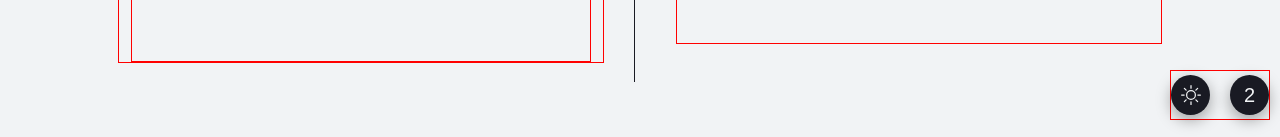
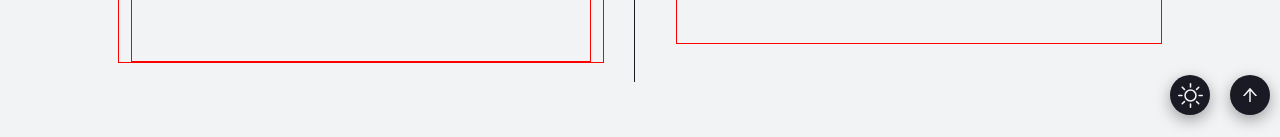
Before and after one commit to Jihun1215/TsTodoList, a React (Create React App) app: page / in a window 1280 px wide. Shown: the part 660-797 px from the top of the page. Built offline with nearby package versions, Linux system fonts and the light colour scheme.

Commit message:
Feat: CSS 제거 및 아이콘 추가

```diff
--- a/src/components/Sidebar.tsx
+++ b/src/components/Sidebar.tsx
@@ -4,6 +4,7 @@
 import { DarkModeToggleState } from "../atoms"
 import { BsMoon } from "react-icons/bs"
 import { BsSun } from "react-icons/bs"
+import { AiOutlineArrowUp } from "react-icons/ai"
 
 const Sidebar = () => {
 
@@ -25,7 +26,9 @@
             mode ? <BsMoon /> : <BsSun />
           }
         </SidebarModeButton>
-        <SidebarGoupButton onClick={onClickScrollToTop}>2</SidebarGoupButton>
+        <SidebarGoupButton onClick={onClickScrollToTop}>
+            <AiOutlineArrowUp/>
+        </SidebarGoupButton>
     </SidebarContiner>
   )
 }
@@ -36,7 +39,6 @@
     position: fixed;
     bottom: 20px;
     right: 10px;
-    border: 1px solid red;
     width: 100px;
     height: 50px;
     ${props => props.theme.FlexRow};
@@ -55,7 +57,7 @@
     color: ${props => props.theme.bgColor};
     ${props => props.theme.FlexCol}
     ${props => props.theme.FlexCenter}
-    font-size: 20px;
+    font-size: 25px;
     &:hover{
         transform: scale(1.05);
     }
```
